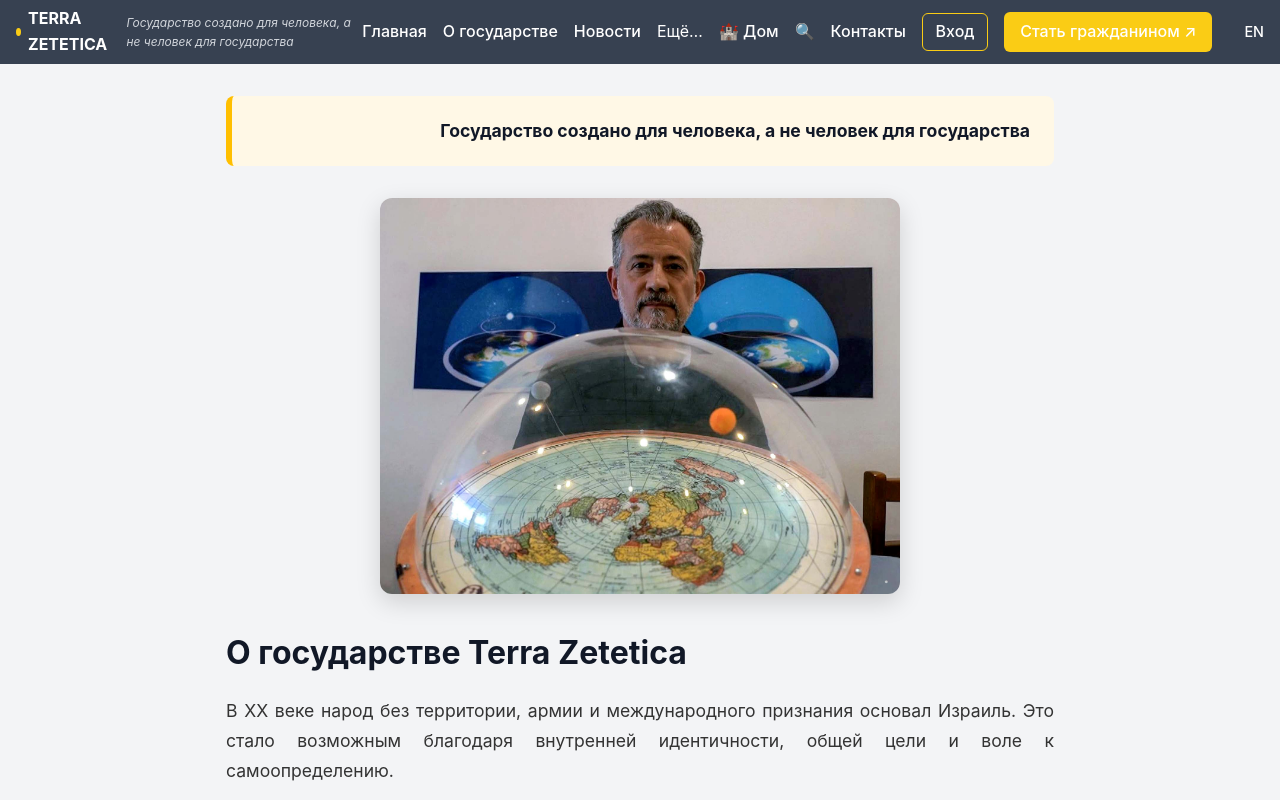
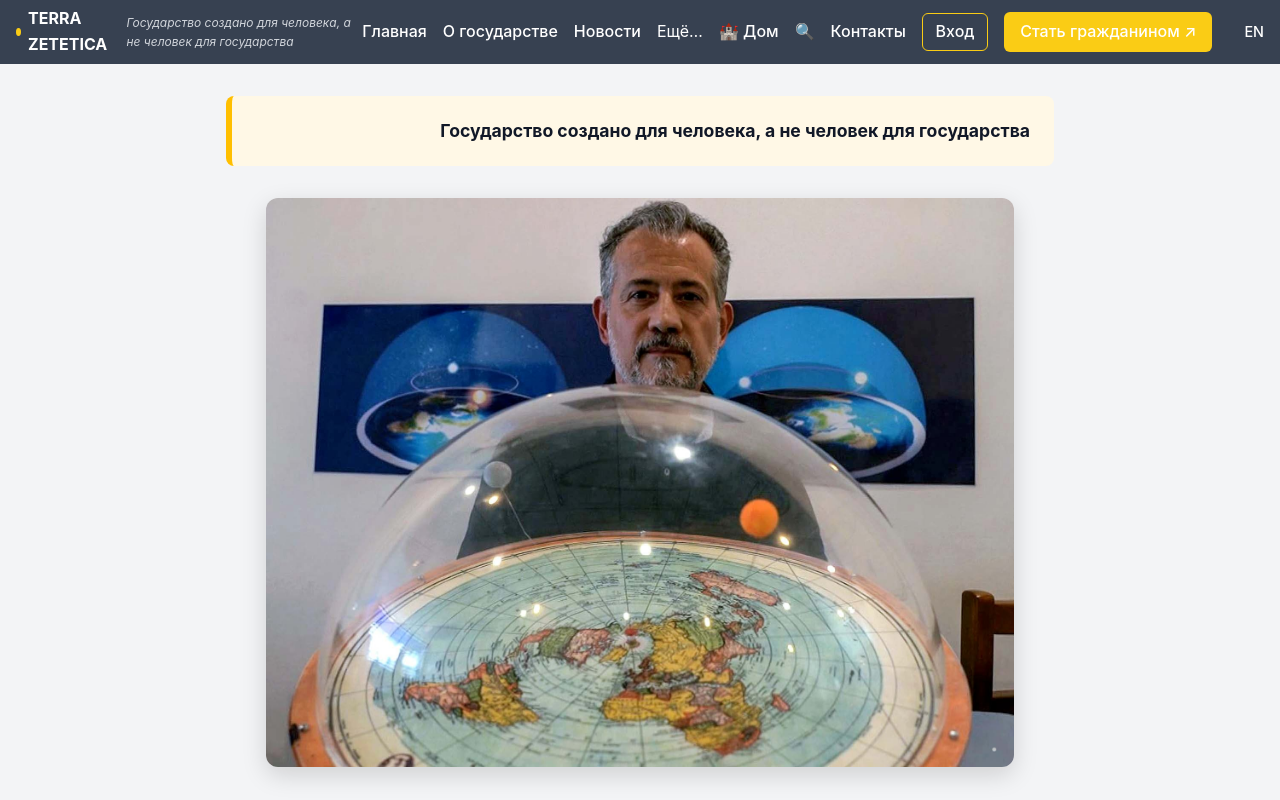
Before and after one commit to kardinalmarkov/terra-zetetica, a Next.js app: page /about in a window 1280 px wide. Shown: the top 800 px of the page. Built offline with nearby package versions, Linux system fonts and the light colour scheme.

Commit message:
Update about.js

```diff
--- a/pages/about.js
+++ b/pages/about.js
@@ -1,6 +1,8 @@
 // pages/about.js
 import Head from 'next/head'
 import Link from 'next/link'
+import Image from 'next/image'
+
 
 export default function About() {
   return (
@@ -18,7 +20,7 @@ export default function About() {
         <title>О государстве — Terra Zetetica</title>
       </Head>
 
-      {/* ── Слоган-баннер ─────────────────────────────────── */}
+      {/* ── Слоган‑баннер ─────────────────────────────────── */}
       <div
         style={{
           background: '#fff8e6',
@@ -35,18 +37,22 @@ export default function About() {
       </div>
 
       {/* --- HERO изображение макета под Куполом --- */}
-      <img
+      <figure style={{ textAlign: 'center' }}>
+        <Image
           src="/images/flat-earth.jpg"
-        alt="Исторический макет под куполом"
+          alt="Исторический макет Плоской Земли под Куполом"
+          width={520}
+          height={340}
           style={{
             width: '100%',
-          maxWidth: '520px',
-          display: 'block',
-          margin: '0 auto 2rem',
+            height: 'auto',
             borderRadius: '12px',
-          boxShadow: '0 8px 24px rgba(0,0,0,0.15)'
+            boxShadow: '0 8px 24px rgba(0,0,0,0.15)',
           }}
+          priority
         />
+      </figure>
+
 
       <h1>О государстве Terra Zetetica</h1>
 
```
Lines whose indentation alone changed are shown as unchanged.
